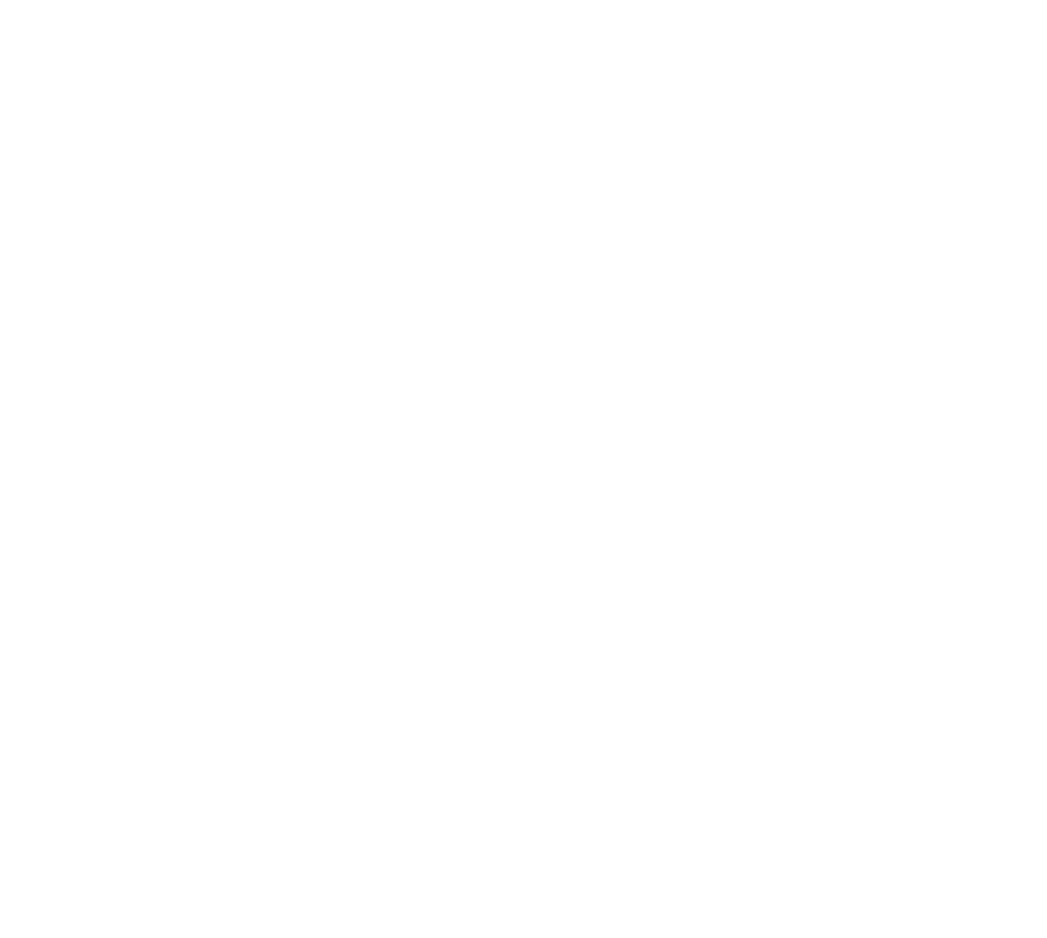
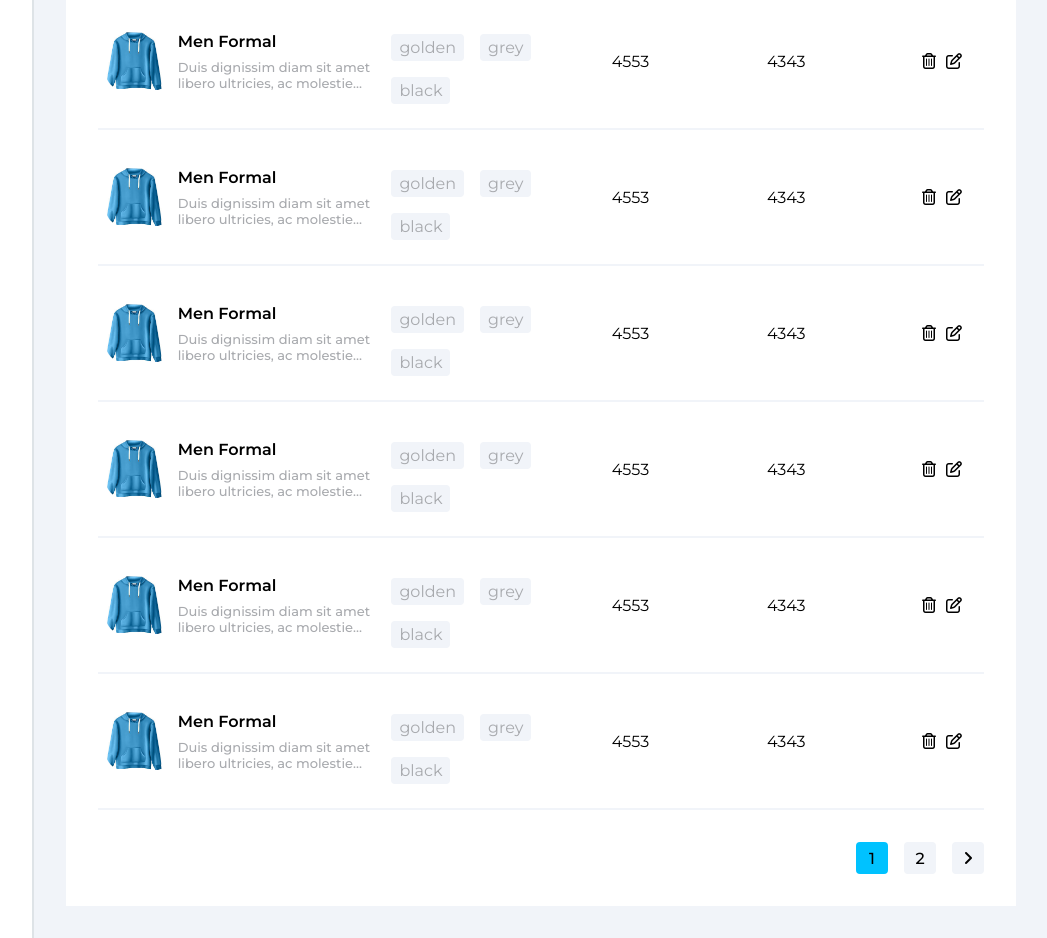
Before and after one commit to AbbassAshmar/Garbify-Admin, a React (Vite) app: page /categories/table in a window 1280 px wide. Shown: the part 1560-2498 px from the top of the page, without its empty margins (232-1279 px from the left). Before the commit the page ends 1074 px from the top, so only its background shows below. Built offline with nearby package versions, Linux system fonts and the light colour scheme.

Commit message:
Implement client side pagination in Categories Table

```diff
--- a/dummy_data.jsx
+++ /dev/null
@@ -1,54 +0,0 @@
-import blueHoody from "./src/assets/blueHoody.png";
-
-export const FlatCategories = [
-    {
-        id: 1,
-        name: "Men",
-        image:blueHoody,
-        parent_id: null,
-        total_sales:4553,
-        total_products:4343,
-        children: ["Sports", "Casual","formal","shityshityshit","not shity", "this is shit"],
-        description:"Category for men clothing. Acting as a gender."
-    },
-    {
-        id: 2,
-        name: "Sports",
-        image:blueHoody,
-        parent_id: null,
-        total_sales:4553,
-        total_products:4343,
-        children: ["shoes", "fits"],
-        description:"Lorem ipsum dolor sit amet, consectetur adipiscing elit."
-    },
-    {
-        id: 3,
-        name: "Women",
-        image:blueHoody,
-        parent_id: null,
-        total_sales:4553,
-        total_products:4343,
-        children: ["Sports", "Casual","formal"],
-        description:"Lorem ipsum dolor sit amet, consectetur adipiscing elit."
-    },
-    {
-        id: 6,
-        name: "Kids",
-        image:blueHoody,
-        parent_id: null,
-        total_sales:4553,
-        total_products:4343,
-        children: ["Sports", "Casual","formal"],
-        description:" Duis dignissim diam sit amet libero ultricies, ac molestie nulla vestibulum. Vestibulum tempor, purus ut venenatis elementum,",
-    },
-    {
-        id: 39,
-        name: "Men Formal",
-        image:blueHoody,
-        parent_id: null,
-        total_sales:4553,
-        total_products:4343,
-        children: ["golden", "grey","black"],
-        description:" Duis dignissim diam sit amet libero ultricies, ac molestie nulla vestibulum. Vestibulum tempor, purus ut venenatis elementum,",
-    }
-]
--- /dev/null
+++ b/src/dummy_data.jsx
@@ -0,0 +1,174 @@
+import blueHoody from "../src/assets/blueHoody.png";
+
+export const FlatCategories = [
+    {
+        id: 1,
+        name: "Men",
+        image:blueHoody,
+        parent_id: null,
+        total_sales:4553,
+        total_products:4343,
+        children: ["Sports", "Casual","formal","shityshityshit","not shity", "this is shit"],
+        description:"Category for men clothing. Acting as a gender."
+    },
+    {
+        id: 2,
+        name: "Sports",
+        image:blueHoody,
+        parent_id: null,
+        total_sales:4553,
+        total_products:4343,
+        children: ["shoes", "fits"],
+        description:"Lorem ipsum dolor sit amet, consectetur adipiscing elit."
+    },
+    {
+        id: 3,
+        name: "Women",
+        image:blueHoody,
+        parent_id: null,
+        total_sales:4553,
+        total_products:4343,
+        children: ["Sports", "Casual","formal"],
+        description:"Lorem ipsum dolor sit amet, consectetur adipiscing elit."
+    },
+    {
+        id: 6,
+        name: "Kids",
+        image:blueHoody,
+        parent_id: null,
+        total_sales:4553,
+        total_products:4343,
+        children: ["Sports", "Casual","formal"],
+        description:" Duis dignissim diam sit amet libero ultricies, ac molestie nulla vestibulum. Vestibulum tempor, purus ut venenatis elementum,",
+    },
+    {
+        id: 389,
+        name: "Men Formal",
+        image:blueHoody,
+        parent_id: null,
+        total_sales:4553,
+        total_products:4343,
+        children: ["golden", "grey","black"],
+        description:" Duis dignissim diam sit amet libero ultricies, ac molestie nulla vestibulum. Vestibulum tempor, purus ut venenatis elementum,",
+    },
+    {
+        id: 397,
+        name: "Men Formal",
+        image:blueHoody,
+        parent_id: null,
+        total_sales:4553,
+        total_products:4343,
+        children: ["golden", "grey","black"],
+        description:" Duis dignissim diam sit amet libero ultricies, ac molestie nulla vestibulum. Vestibulum tempor, purus ut venenatis elementum,",
+    },
+    {
+        id: 379,
+        name: "Men Formal",
+        image:blueHoody,
+        parent_id: null,
+        total_sales:4553,
+        total_products:4343,
+        children: ["golden", "grey","black"],
+        description:" Duis dignissim diam sit amet libero ultricies, ac molestie nulla vestibulum. Vestibulum tempor, purus ut venenatis elementum,",
+    },
+    {
+        id: 87,
+        name: "Men Formal",
+        image:blueHoody,
+        parent_id: null,
+        total_sales:4553,
+        total_products:4343,
+        children: ["golden", "grey","black"],
+        description:" Duis dignissim diam sit amet libero ultricies, ac molestie nulla vestibulum. Vestibulum tempor, purus ut venenatis elementum,",
+    },
+    {
+        id: 76,
+        name: "Men Formal",
+        image:blueHoody,
+        parent_id: null,
+        total_sales:4553,
+        total_products:4343,
+        children: ["golden", "grey","black"],
+        description:" Duis dignissim diam sit amet libero ultricies, ac molestie nulla vestibulum. Vestibulum tempor, purus ut venenatis elementum,",
+    },
+    {
+        id: 65,
+        name: "Men Formal",
+        image:blueHoody,
+        parent_id: null,
+        total_sales:4553,
+        total_products:4343,
+        children: ["golden", "grey","black"],
+        description:" Duis dignissim diam sit amet libero ultricies, ac molestie nulla vestibulum. Vestibulum tempor, purus ut venenatis elementum,",
+    },
+    {
+        id: 436,
+        name: "Men Formal",
+        image:blueHoody,
+        parent_id: null,
+        total_sales:4553,
+        total_products:4343,
+        children: ["golden", "grey","black"],
+        description:" Duis dignissim diam sit amet libero ultricies, ac molestie nulla vestibulum. Vestibulum tempor, purus ut venenatis elementum,",
+    },
+    {
+        id: 546,
+        name: "Men Formal",
+        image:blueHoody,
+        parent_id: null,
+        total_sales:4553,
+        total_products:4343,
+        children: ["golden", "grey","black"],
+        description:" Duis dignissim diam sit amet libero ultricies, ac molestie nulla vestibulum. Vestibulum tempor, purus ut venenatis elementum,",
+    },
+    {
+        id: 43,
+        name: "Men Formal",
+        image:blueHoody,
+        parent_id: null,
+        total_sales:4553,
+        total_products:4343,
+        children: ["golden", "grey","black"],
+        description:" Duis dignissim diam sit amet libero ultricies, ac molestie nulla vestibulum. Vestibulum tempor, purus ut venenatis elementum,",
+    },
+    {
+        id: 363,
+        name: "Men Formal",
+        image:blueHoody,
+        parent_id: null,
+        total_sales:4553,
+        total_products:4343,
+        children: ["golden", "grey","black"],
+        description:" Duis dignissim diam sit amet libero ultricies, ac molestie nulla vestibulum. Vestibulum tempor, purus ut venenatis elementum,",
+    },
+    {
+        id: 36,
+        name: "Men Formal",
+        image:blueHoody,
+        parent_id: null,
+        total_sales:4553,
+        total_products:4343,
+        children: ["golden", "grey","black"],
+        description:" Duis dignissim diam sit amet libero ultricies, ac molestie nulla vestibulum. Vestibulum tempor, purus ut venenatis elementum,",
+    },
+    {
+        id: 35,
+        name: "Men Formal",
+        image:blueHoody,
+        parent_id: null,
+        total_sales:4553,
+        total_products:4343,
+        children: ["golden", "grey","black"],
+        description:" Duis dignissim diam sit amet libero ultricies, ac molestie nulla vestibulum. Vestibulum tempor, purus ut venenatis elementum,",
+    },
+    {
+        id: 34,
+        name: "Men Formal",
+        image:blueHoody,
+        parent_id: null,
+        total_sales:4553,
+        total_products:4343,
+        children: ["golden", "grey","black"],
+        description:" Duis dignissim diam sit amet libero ultricies, ac molestie nulla vestibulum. Vestibulum tempor, purus ut venenatis elementum,",
+    }
+]
--- a/src/pages/CategoriesTable/categories-table.jsx
+++ b/src/pages/CategoriesTable/categories-table.jsx
@@ -3,7 +3,7 @@
 import FilterButton from "./components/FilterButton/filter-button";
 import { useEffect, useState } from "react";
 import CategoryCardHorizontal from "./components/CategoryCardHorizontal/category-card-horizontal";
-import { FlatCategories } from "../../../dummy_data";
+import { FlatCategories } from "../../dummy_data";
 
 const Container = styled.div`
 gap:2rem;
@@ -137,12 +137,53 @@
 font-size:var(--body);
 `
 
+// Content footer
+
+const ContentFooter = styled.div`
+width: 100%;
+display: flex;
+justify-content: flex-end;
+`
+const PaginationContainer = styled.div`
+gap:1rem;
+display: flex;
+`
+const PageBox = styled.button`
+height:32px;
+width:32px;
+background-color: var(--secondary-color);
+display: flex;
+align-items: center;
+justify-content: center;
+font-size: var(--body);
+font-weight: 500;
+border:none;
+border-radius:4px;
+cursor: pointer;
+transition:background-color .3s;
+&:hover{
+    background-color: var(--secondary-text);
+}
+`
+
+
 const TABLE_HEADERS = ["Category","Sub categories","Total sales","Total products","Actions"];
 
 export default function CategoriesTable(){
     const [children, setChildren] = useState({});
     const [categories, setCategories] = useState(FlatCategories);
     const [sortBy, setSortBy] = useState(['','']);
+
+    let TOTAL_PAGES = 21;
+    const CATEGORIES_PER_PAGE = 15;
+    const [pageNumber, setPageNumber] = useState(1);
+
+    let CATEGORIES_START_INDEX = CATEGORIES_PER_PAGE*(pageNumber-1);
+    let CATEGORIES_END_INDEX = CATEGORIES_START_INDEX + CATEGORIES_PER_PAGE;
+
+    useEffect(()=>{
+        TOTAL_PAGES = Math.ceil(categories.length / CATEGORIES_PER_PAGE);
+    },[categories])
 
     useEffect(()=>{
         let childrenObj = {};
@@ -206,6 +247,15 @@
         }
     }
 
+    function handleShowPreviousPage(e){
+        if (pageNumber > 1)
+        setPageNumber(pageNumber-1)
+    }
+
+    function handleShowNextPage(e){
+        if (pageNumber < TOTAL_PAGES)
+        setPageNumber(pageNumber+1)
+    }
     return(
         <Container>
             <Header>
@@ -244,7 +294,7 @@
                             </TableRow>
                         </TableHeaders>
                         <tbody>
-                        {categories.length && categories.map((category, index) => (
+                            {categories.length && categories.slice(CATEGORIES_START_INDEX,CATEGORIES_END_INDEX).map((category, index) => (
                                 <TableRow key={category.id}>
                                     <TableCell>
                                         <CategoryCardHorizontal name={category.name} image={category.image} description={category.description} />
@@ -272,6 +322,15 @@
                         </tbody>
                     </Table>
                 </TableContainer>
+                <ContentFooter>
+                    <PaginationContainer>
+                        {pageNumber > 1 && <PageBox onClick={handleShowPreviousPage}><i className="fa-solid fa-angle-left"/></PageBox> }
+                        {pageNumber > 1 && <PageBox onClick={handleShowPreviousPage}>{pageNumber - 1}</PageBox>}
+                        <PageBox style={{background:"var(--main-color)"}}>{pageNumber}</PageBox>
+                        {pageNumber < TOTAL_PAGES && <PageBox onClick={handleShowNextPage}>{pageNumber + 1}</PageBox>}
+                        {pageNumber < TOTAL_PAGES && <PageBox onClick={handleShowNextPage}><i className="fa-solid fa-angle-right"/></PageBox> }
+                    </PaginationContainer>
+                </ContentFooter>
             </Content>
         </Container>
     )
```
Lines whose indentation alone changed are shown as unchanged.
